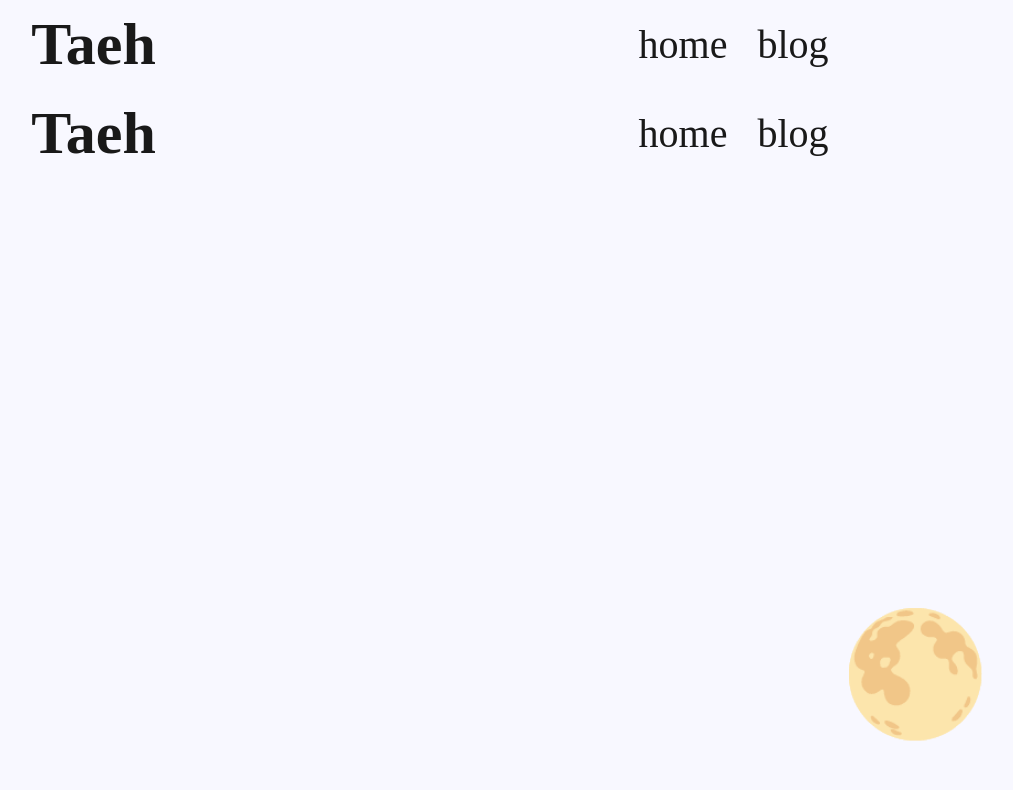
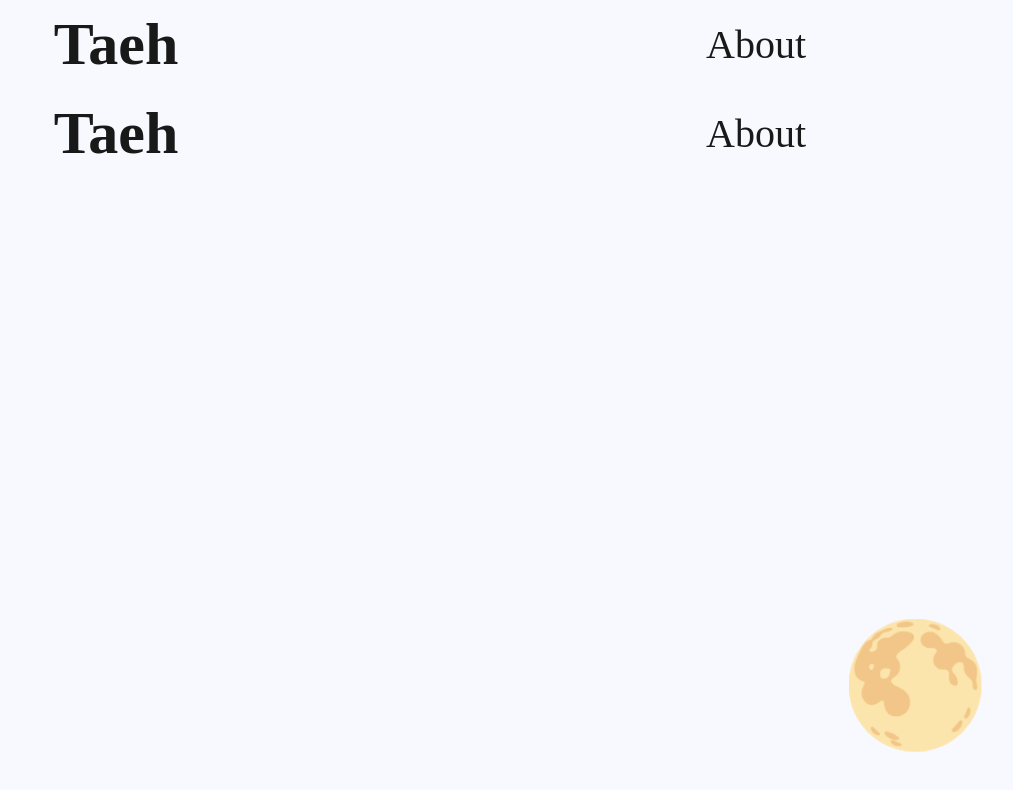
Before and after one commit to tjdrkr2580/Taeh-log, a Next.js app: page /Layout in a window 1280 px wide. Shown: the top 790 px of the page, without its empty margins (210-1223 px from the left). Built offline with nearby package versions, Linux system fonts and the light colour scheme; a web font is replaced by a local one.

Commit message:
fix header text

```diff
--- a/components/Header.jsx
+++ b/components/Header.jsx
@@ -9,11 +9,8 @@ const Header = () => {
         <h1 className={HeaderStyle.logo}>Taeh</h1>
       </Link>
       <ul>
-        <Link href="/">
-          <li>home</li>
-        </Link>
-        <Link href="/">
-          <li>blog</li>
+        <Link href="/about">
+          <li>About</li>
         </Link>
       </ul>
     </section>
```
